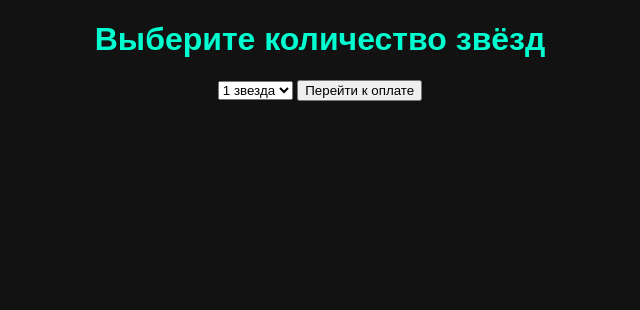
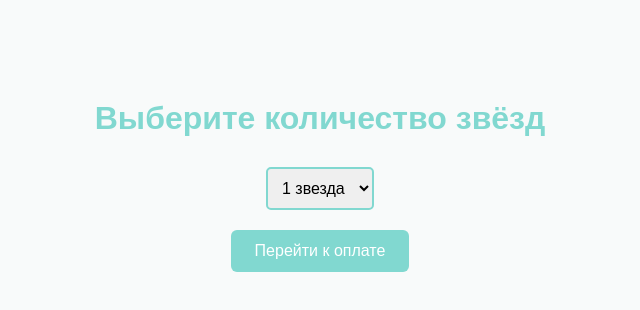
Before and after one commit to glamur666/Botstar3, a website: page select.html in a window 1280 px wide. Shown: the whole page, without its empty margins (320-960 px from the left). Drawn offline with Linux system fonts and the light colour scheme.

Commit message:
Update select.html

```diff
--- a/select.html
+++ b/select.html
@@ -3,8 +3,44 @@
 <head>
   <meta charset="UTF-8" />
   <meta name="viewport" content="width=device-width, initial-scale=1.0" />
-  <title>Купить звезды</title>
-  <link rel="stylesheet" href="style.css" />
+  <title>Купить звёзды</title>
+  <style>
+    body {
+      font-family: Arial, sans-serif;
+      background-color: #f8fafa;
+      margin: 0;
+      padding: 0;
+      color: #333;
+    }
+    .container {
+      text-align: center;
+      margin-top: 100px;
+    }
+    h1 {
+      color: #81D8D0;
+      margin-bottom: 30px;
+    }
+    select {
+      padding: 10px;
+      font-size: 16px;
+      border: 2px solid #81D8D0;
+      border-radius: 5px;
+      outline: none;
+    }
+    button {
+      margin-top: 20px;
+      background-color: #81D8D0;
+      color: white;
+      border: none;
+      padding: 12px 24px;
+      font-size: 16px;
+      border-radius: 6px;
+      cursor: pointer;
+    }
+    button:hover {
+      background-color: #6ccac3;
+    }
+  </style>
 </head>
 <body>
   <div class="container">
@@ -16,6 +52,7 @@
       <option value="25">25 звёзд</option>
       <option value="50">50 звёзд</option>
     </select>
+    <br />
     <button onclick="goToPayment()">Перейти к оплате</button>
   </div>
 
```
